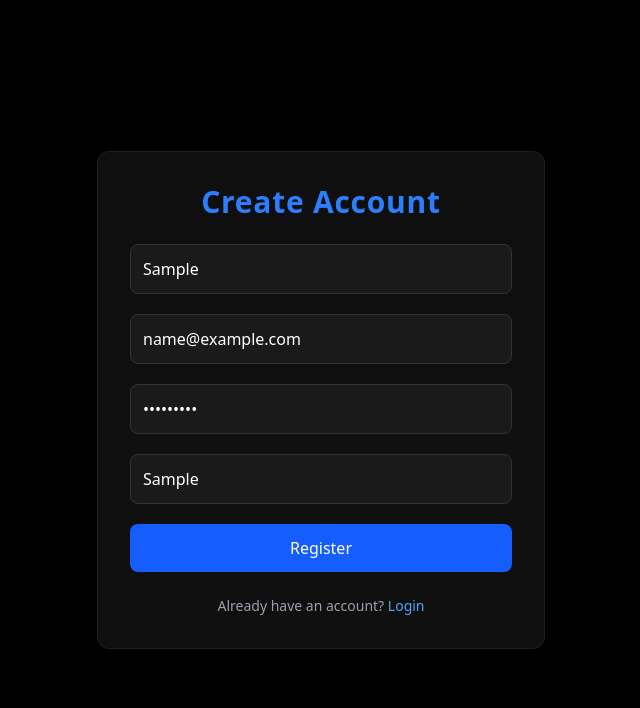
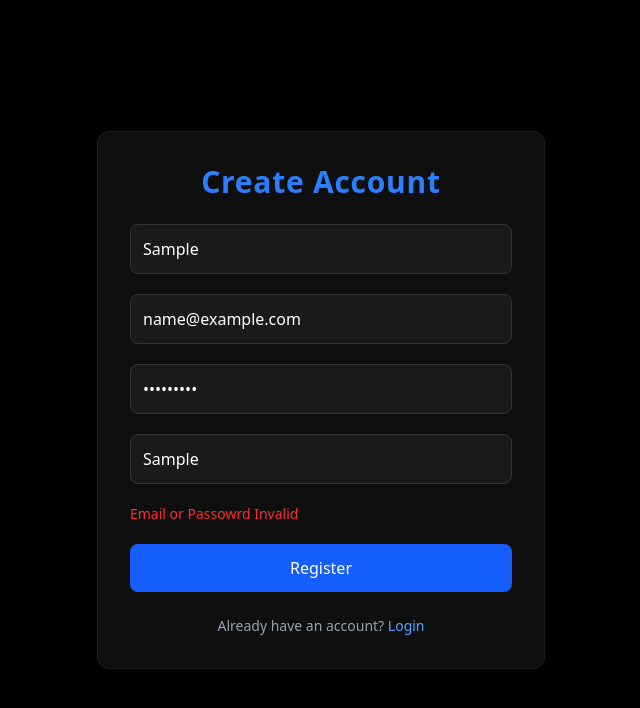
Before and after one commit to zaidyargatti/Full-Stack-Event-Management, a React (Vite) app in the folder frontend/: page /register in a window 1280 px wide. Both pictures are taken after typing "Sample", "name@example.com", "Sample123", "Sample" into the empty fields and a click on the button "Register". Shown: the top 708 px of the page, without its empty margins (319-959 px from the left). Built offline with nearby package versions, Linux system fonts and the light colour scheme; no server answers.

Commit message:
Loder adde don login and register

```diff
--- a/frontend/src/pages/Login.jsx
+++ b/frontend/src/pages/Login.jsx
@@ -1,4 +1,3 @@
-// src/pages/Login.jsx
 import { useState } from "react";
 import axios from "../services/Axios";
 import { useAuth } from "../context/AuthContext";
@@ -6,14 +5,20 @@ import { useAuth } from "../context/AuthContext";
 export default function Login() {
   const { login } = useAuth();
   const [form, setForm] = useState({ email: "", password: "" });
+  const [error, setError] = useState("");
+  const [loading, setLoading] = useState(false);
 
   const handleSubmit = async (e) => {
     e.preventDefault();
+    setError("");
+    setLoading(true);
     try {
       const res = await axios.post("/auth/login", form);
       login(res.data);
     } catch (err) {
-      alert(err.response?.data?.msg || "Login failed");
+      setError("Passworn or Email is Invalid");
+    } finally {
+      setLoading(false);
     }
   };
 
@@ -38,11 +43,17 @@ export default function Login() {
             onChange={(e) => setForm({ ...form, password: e.target.value })}
             required
           />
+          {error && <p className="text-red-500 text-sm">{error}</p>}
           <button
             type="submit"
-            className="w-full bg-blue-600 hover:bg-blue-700 text-white py-3 rounded-lg transition"
+            className="w-full bg-blue-600 hover:bg-blue-700 text-white py-3 rounded-lg transition flex justify-center items-center"
+            disabled={loading}
           >
-            Login
+            {loading ? (
+              <div className="h-5 w-5 border-2 border-white border-t-transparent rounded-full animate-spin"></div>
+            ) : (
+              "Login"
+            )}
           </button>
         </form>
         <p className="text-sm text-center text-gray-400 mt-6">
--- a/frontend/src/pages/Register.jsx
+++ b/frontend/src/pages/Register.jsx
@@ -8,16 +8,22 @@ export default function Register() {
     name: "",
     email: "",
     password: "",
-    adminKey: "", // optional
+    adminKey: "",
   });
+  const [error, setError] = useState("");
+  const [loading, setLoading] = useState(false);
 
   const handleSubmit = async (e) => {
     e.preventDefault();
+    setError("");
+    setLoading(true);
     try {
       const res = await axios.post("/auth/register", form);
       login(res.data);
     } catch (err) {
-      alert(err.response?.data?.msg || "Registration failed");
+      setError( "Email or Passowrd Invalid");
+    } finally {
+      setLoading(false);
     }
   };
 
@@ -49,18 +55,23 @@ export default function Register() {
             onChange={(e) => setForm({ ...form, password: e.target.value })}
             required
           />
-          {/* Optional Admin Key Field */}
           <input
             type="text"
             placeholder="Admin Key (leave blank if user)"
             className="w-full bg-[#1a1a1a] text-white p-3 rounded-lg border border-[#333] focus:outline-none focus:ring-2 focus:ring-blue-500"
             onChange={(e) => setForm({ ...form, adminKey: e.target.value })}
           />
+          {error && <p className="text-red-500 text-sm">{error}</p>}
           <button
             type="submit"
-            className="w-full bg-blue-600 hover:bg-blue-700 text-white py-3 rounded-lg transition"
+            className="w-full bg-blue-600 hover:bg-blue-700 text-white py-3 rounded-lg transition flex justify-center items-center"
+            disabled={loading}
           >
-            Register
+            {loading ? (
+              <div className="h-5 w-5 border-2 border-white border-t-transparent rounded-full animate-spin"></div>
+            ) : (
+              "Register"
+            )}
           </button>
         </form>
         <p className="text-sm text-center text-gray-400 mt-6">
```
